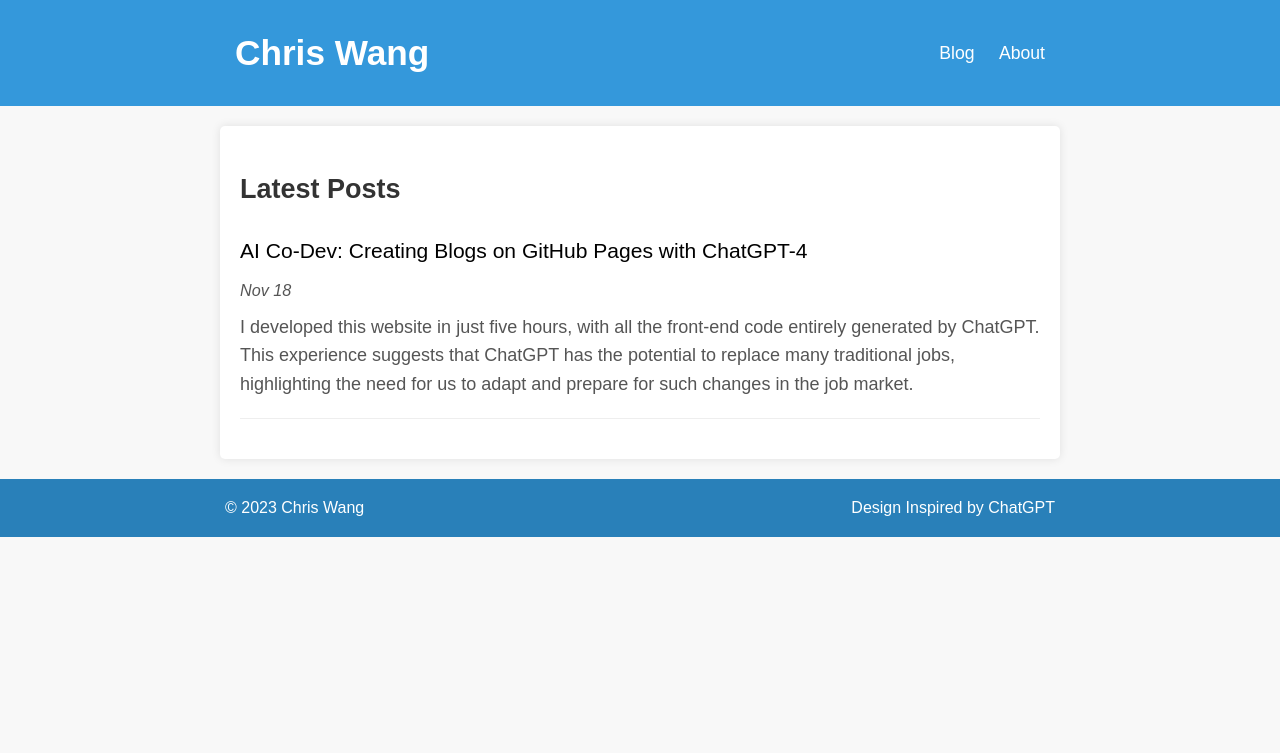
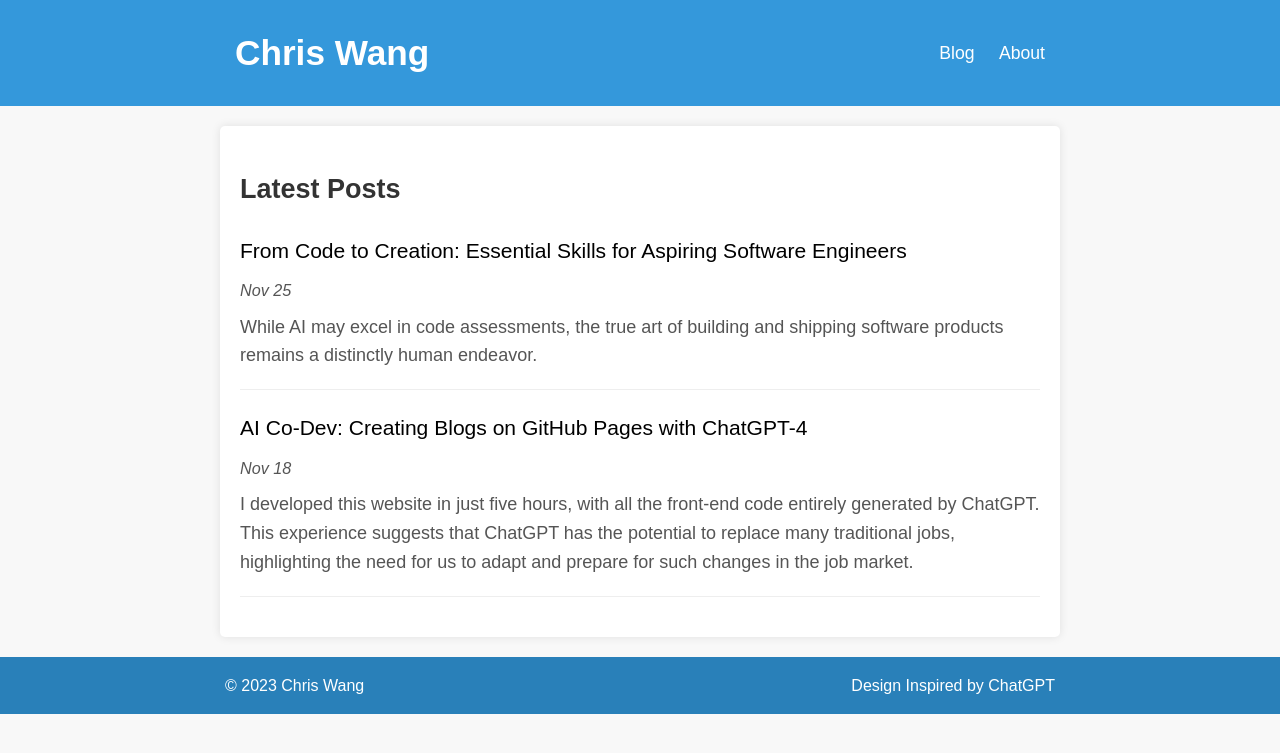
Before and after one commit to cookiebody/cookiebody.github.io, a Jekyll site: the page built from index.html, in a window 1280 px wide. Shown: the top 753 px of the page. Built offline with Jekyll 4.4.1, drawn with Linux system fonts in a browser that asks for light colours; Markdown is read by kramdown in place of the engine named in the settings; part of the change alters nothing that is shown.

Commit message:
new post

```diff
--- a/_layouts/default.html
+++ b/_layouts/default.html
@@ -35,6 +35,7 @@
                 </div>
                 <nav>
                     <a href="/">Blog</a>
+                    <!--<a href="/aitools">AI Products</a>-->
                     <a href="/about">About</a>
                 </nav>
             </div>
--- a/_posts/2023-11-18-AI-Co-Dev-Creating-Blogs-on-GitHub-Pages-with-ChatGPT-4.md
+++ b/_posts/2023-11-18-AI-Co-Dev-Creating-Blogs-on-GitHub-Pages-with-ChatGPT-4.md
@@ -3,8 +3,7 @@ layout: post
 title: 'AI Co-Dev: Creating Blogs on GitHub Pages with ChatGPT-4'
 date: 2023-11-18 17:18:47.000 +0800
 keywords: 'GitHub Pages blog creation, ChatGPT-4 web development, Responsive web design, SEO-friendly blog, Cross-browser compatibility, Liquid syntax for blogs, PageSpeed Insights optimization, HTML CSS JavaScript basics, Non-native English blog writing, AI in front-end development, Compressing images for web, Automation in web design, ChatGPT prompts for coding, Technology blog setup, Enhancing blogs with AI'
-description: 'Discover the journey of building a responsive, SEO-friendly blog on GitHub Pages using ChatGPT-4. From understanding the basics of HTML, CSS, and JavaScript to compressing images and crafting search engine optimized content, this blog illustrates how AI tools like ChatGPT-4 can streamline web development and enhance the creative process. Perfect for beginners and seasoned software engineers alike, learn how AI can transform blog creation and front-end development into an efficient, collaborative effort.'
-desc: "I developed this website in just five hours, with all the front-end code entirely generated by ChatGPT. This experience suggests that ChatGPT has the potential to replace many traditional jobs, highlighting the need for us to adapt and prepare for such changes in the job market."
+description: "I developed this website in just five hours, with all the front-end code entirely generated by ChatGPT. This experience suggests that ChatGPT has the potential to replace many traditional jobs, highlighting the need for us to adapt and prepare for such changes in the job market."
 ---
 
 Although I'm an experienced software engineer, creating websites is not what I do best. I find things like CSS, making layouts, and getting websites to work well on different browsers quite hard. Usually, I work with experts in this area.
--- /dev/null
+++ b/_posts/2023-11-25-From-Code-to-Creation-Essential-Skills-for-Aspiring-Software-Engineers.md
@@ -0,0 +1,47 @@
+---
+layout: post
+title: 'From Code to Creation: Essential Skills for Aspiring Software Engineers'
+date: 2023-11-25 17:18:47.000 +0800
+keywords: 'Programming for Beginners, Scratch Programming, Software Development Insights, Teaching Coding, Software Engineering Principles, Real-World Software Building, Agile Methodology, Software Testing, Effective Documentation, Learning Code, Software Industry Challenges, Parent-Child Coding Education, Practical Software Engineering, AI in Software Development'
+description: "While AI may excel in code assessments, the true art of building and shipping software products remains a distinctly human endeavor."
+---
+
+Recently, I gifted my eldest son a MacBook equipped with an Intel CPU, a remarkable machine that predates him. This MacBook holds sentimental value for me; it's the heroic device on which I crafted numerous lines of code. [The software developed](/development) on this machine is still operational somewhere to this day.
+
+The moment I handed the MacBook to my son, I briefly showed him the basics: how to shut down, boot up, and navigate using the touchpad with single and double clicks. My only software introduction to him was [Scratch](https://scratch.mit.edu/). I explained the simplicity of opening it in a browser, logging in, and unleashing his creativity to build his own digital world.
+
+Observing him explore Scratch was a joy. He quickly experimented with its various functions, soon creating a cartoonish image. His excitement was palpable as he delved deeper into the platform, exemplifying a natural inclination towards technology.
+
+In the days following, post-homework, he eagerly immersed himself in Scratch, frequently approaching me with an increasing number of questions about controlling his creations. He aspired to make a cartoon video. I guided him gradually, nurturing his curiosity and skills. Perhaps, in a few years, he'll realize this was his introduction to programming, and the 'hello world' moment with the simplest command marked the beginning of his journey.
+
+![pagespeed-score](/assets/macbokk_gift_with_scratch.jpeg)
+
+Every programming language starts with a "Hello World", symbolizing readiness to build software. Learning a new programming language might be swift, involving understanding how to declare functions, variables, and control logic. However, developing software is a more time-consuming and intricate endeavor.
+
+As a novice aspiring to enter the software industry, one might find that learning programming is straightforward. Nowadays, the necessity to install a programming environment is even bypassed, thanks to browser-based platforms like [LeetCode](https://leetcode.com/). However, building and shipping software is a real challenge. Software engineering, unlike simple programming exercises often focused on mathematical problems, involves a blend of engineering experience and solving complex, multifaceted puzzles. Software is made for human use; its value is realized only when it's actively used. To prevent your efforts from becoming futile, it's crucial to bridge the gap between coding and software development.
+
+Here are key steps to consider:
+
+**1.Identify Real Requirements**
+
+People without an IT background often struggle to articulate their requirements clearly, swinging between oversimplification and complexity. Your goal is to find a middle ground, starting with the end in mind - how users want to interact and the data they require. Prototyping and aligning with the team are critical steps in this process.
+
+**2.Pragmatic Decision Making**
+
+The software development journey is filled with choices, from selecting frameworks to design patterns and architecture. While the industry offers numerous best practices, remember that their applicability depends on your specific context. Choose pragmatically, focusing on shipping the software and drawing from others' experiences when relevant.
+
+**3.Team Alignment**
+
+In medium to large-scale projects, harmonizing with the team's rhythm - designers, product managers, and fellow developers - is vital. Adhering to code standards and fostering a shared understanding is key to efficient collaboration.
+
+**4.Emphasis on Testing**
+
+Testing might be tedious, but it's essential. Quality assurance is predominantly the developer's responsibility, encompassing unit tests, stress testing, integration testing. Accept that no code is perfect and no software is bug-free; testing is your tool for familiarization and efficient debugging.
+
+**5.Documentation's Primacy**
+
+In long-lifecycle software, like banking or metro operation systems, documentation is invaluable. It aids in maintaining and upgrading software amid industry advancements. While CMMI prioritizes comprehensive documentation, the agile methodology advocates for 'just enough' documentation, balancing clarity and maintenance ease.
+
+In conclusion, `software engineering != coding`. While coding is a fundamental skill, top engineers view it as just one facet of their role. Successful software delivery relies on collaboration and understanding customer needs. To excel in software engineering, embrace the multifaceted nature of the job.
+
+As AI continues to advance in coding capabilities, the human touch remains crucial in understanding the real world and learning from experience. This is where AI falls short, offering a growth opportunity for human software engineers. So, keep pushing forward on your path.
--- a/index.html
+++ b/index.html
@@ -4,19 +4,16 @@ title: Blog
 ---
 <h2>Latest Posts</h2>
 {%- for post in site.posts -%}
-<div class="blog-post">
-  <a href="{{ post.url | relative_url }}">
-    <h3>{{ post.title | escape }}</h3>
-
-    {% assign current_year = 'now' | date: '%Y' %}
+ {% assign current_year = 'now' | date: '%Y' %}
     {% assign post_year = post.date | date: '%Y' %}
     {% if post_year != current_year %}
       {% assign formatted_date = post.date | date: '%b %-d, %Y' %}
     {% else %}
       {% assign formatted_date = post.date | date: '%b %-d' %}
     {% endif %}
-    <p class="post-date">{{ formatted_date }}</p>
-    <p>{{ post.desc }}</p>
-  </a>
-</div>
+<article class="blog-post">
+  <h3><a href="{{ post.url | relative_url }}">{{ post.title | escape }}</a></h3>
+  <p class="post-date">{{ formatted_date }}</p>
+  <p>{{ post.description }}</p>
+</article>
 {%- endfor -%}
```
Also changed, not shown: assets/macbokk_gift_with_scratch.jpeg (added).
